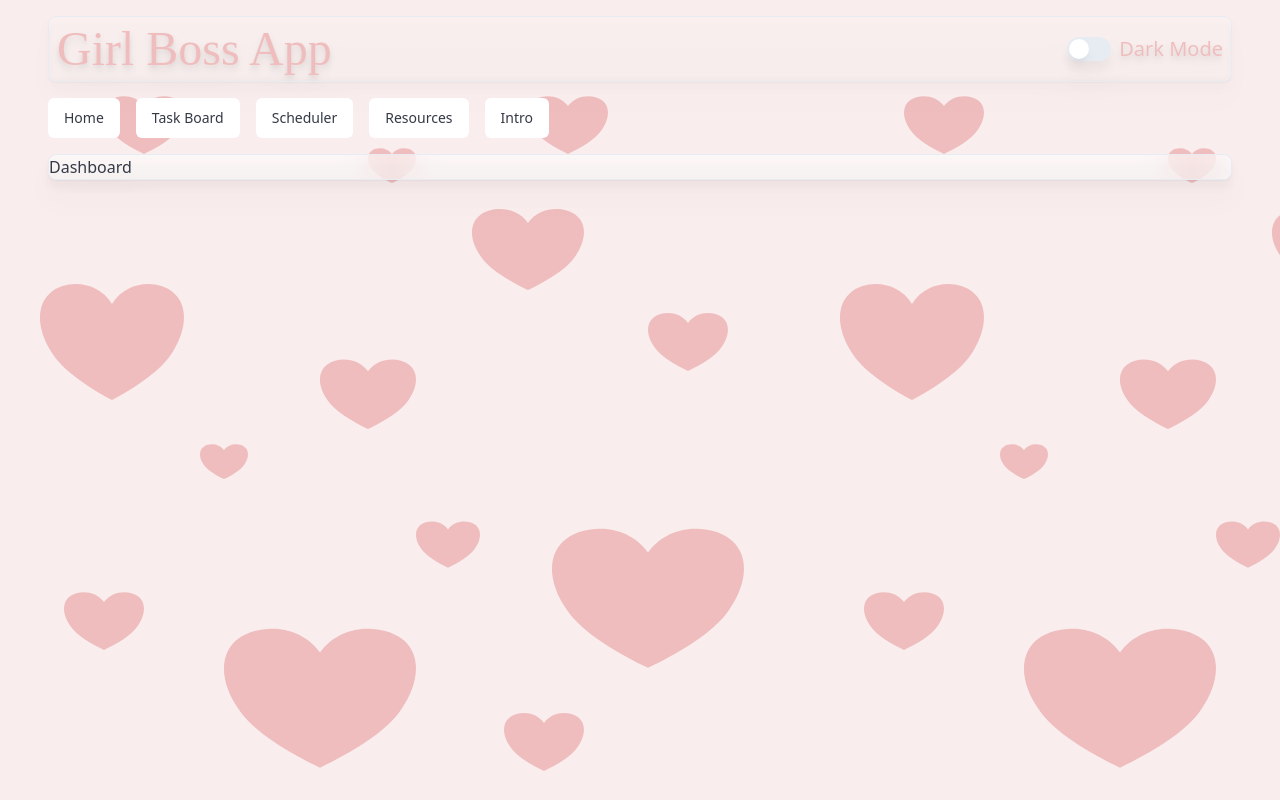
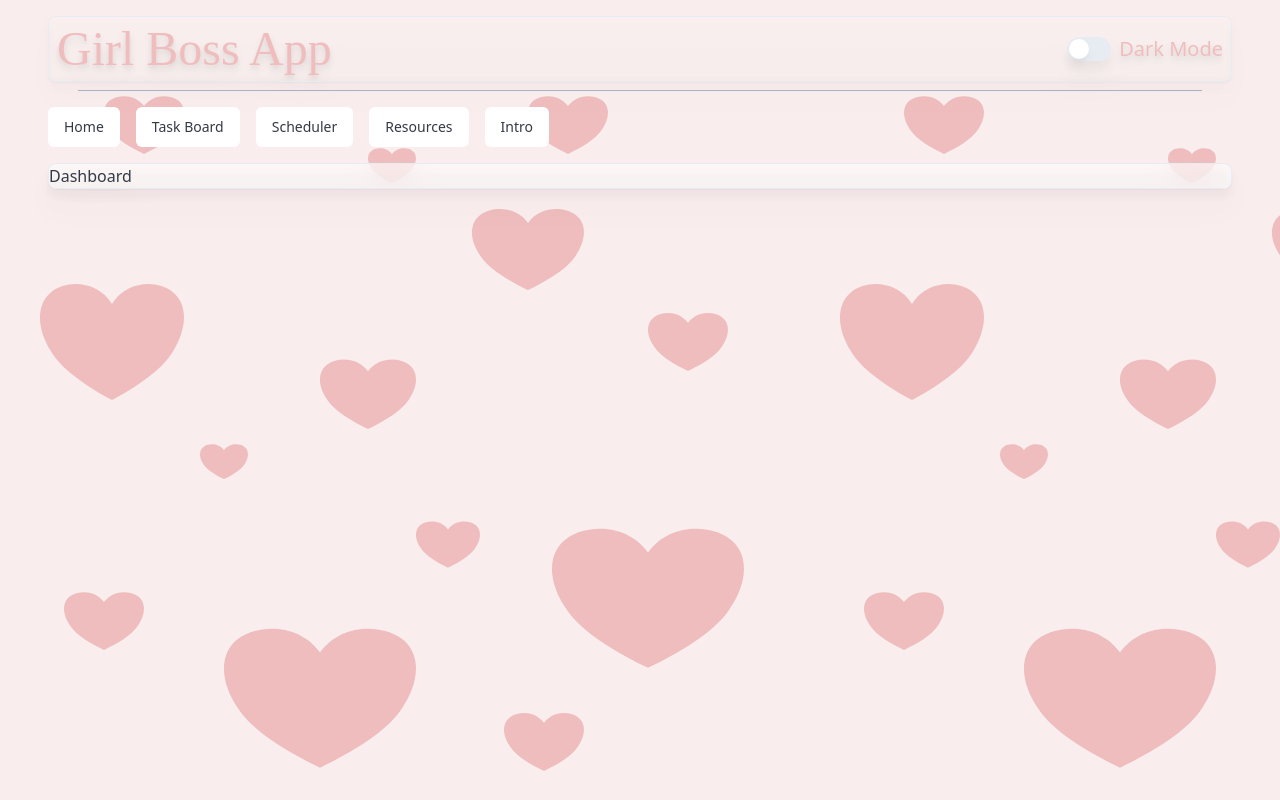
Before and after one commit to rbarbosa51/girl-boss-app, a React (Vite) app in the folder client/: page /dashboard in a window 1280 px wide. Built offline with nearby package versions, Linux system fonts and the light colour scheme; a web font is replaced by a local one.

Commit message:
Added Separator

```diff
--- a/client/src/pages/Layout.tsx
+++ b/client/src/pages/Layout.tsx
@@ -3,6 +3,7 @@ import { Card} from "@/components/ui/card";
 import {BsLightbulb} from 'react-icons/bs';
 import { Outlet, NavLink} from "react-router-dom";
 import {NavigationMenu, NavigationMenuItem, NavigationMenuLink, navigationMenuTriggerStyle} from "@/components/ui/navigation-menu"
+import { Separator } from "@/components/ui/separator";
 import DarkMode from "@/components/DarkMode";
 
 export default function Layout() {
@@ -19,7 +20,7 @@ export default function Layout() {
                 <DarkMode />
               </div>
             </Card>
-
+            <Separator className='w-[90%] mx-auto mt-2 mb-4 bg-slate-400'/>
             <NavigationMenu className="flex justify-center mt-4 gap-4 mx-8">
                 <NavigationMenuItem className={navigationMenuTriggerStyle()}>
                     <NavLink to={'/dashboard'}>
```
